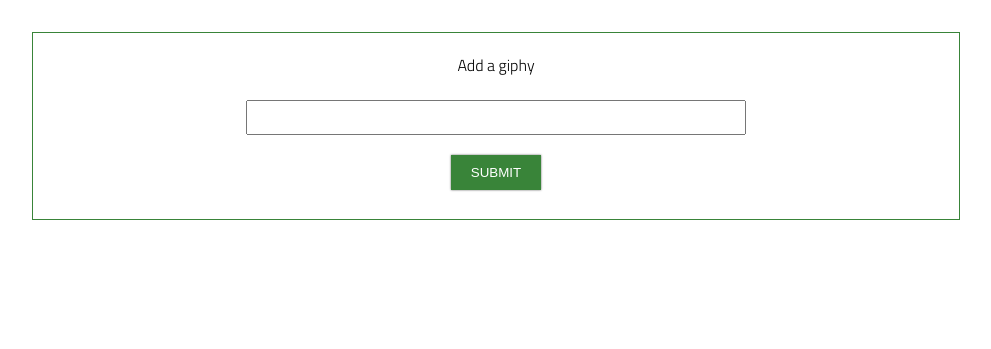
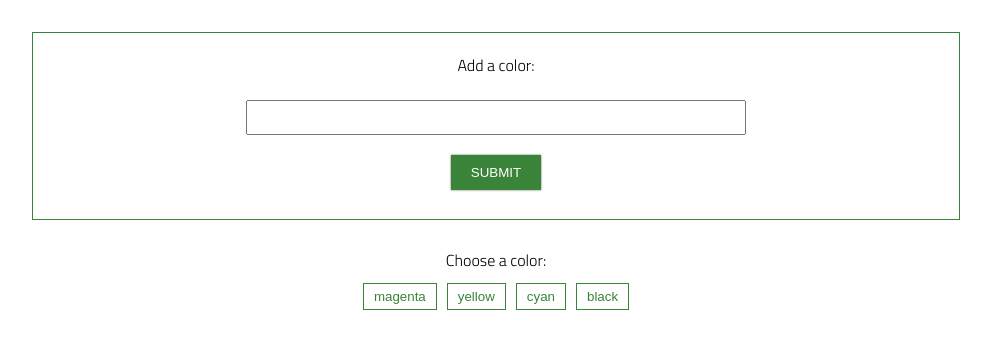
Before and after one commit to mavbeane/GifTastic, a PHP site: page / in a window 1280 px wide. Shown: the top 349 px of the page, without its empty margins (144-1135 px from the left). Run offline with PHP 8.4, Linux system fonts and the light colour scheme.

Commit message:
final javascript

```diff
--- a/assets/css/styles.css
+++ b/assets/css/styles.css
@@ -30,6 +30,7 @@
     width: 100%;
     border: 1px solid #398439;
     padding: 1em;
+    margin-bottom: 2em;
 }
 #add-giphy input, #add-giphy label {
     width: 100%;
@@ -38,6 +39,7 @@
     display: block;
     min-height: 35px;
 }
+h3{ margin: .5em auto;}
 
 #submit {
     background-color: #398439;
@@ -49,3 +51,29 @@
     cursor: pointer;
 }
 #submit:hover {opacity: 0.95}
+
+.topic-buttons {
+    background-color: transparent;
+    border: 1px solid #398439;
+    color: #398439;
+    padding: 5px 10px;
+    margin: .5em 5px;
+}
+.topic-buttons:hover {
+    opacity: 0.75;
+    cursor: pointer;
+}
+.giphies {
+    border: 1px solid #f2f2f2;
+    padding: 10px;
+    margin: .25em;
+    display: inline-block;
+
+}
+.giphies p {
+    margin-bottom: .5em;
+    color: #999;
+}
+#results {
+    padding: 1em 0;
+}
--- a/assets/js/giftastic.js
+++ b/assets/js/giftastic.js
@@ -1,9 +1,98 @@
 $(document).ready(function() {
 
+    var topics = ['magenta', 'yellow', 'cyan', 'black'];
+    var button;
+
+    buttonGiphies();
+
+    function buttonGiphies() {
+
+        $('#topics').empty();
+
+        for (var i = 0; i < topics.length; i++) {
+
+            button = $('<button>').attr('class', 'topic-buttons').attr('data-colors', topics[i]).html(topics[i]);
+            $('#topics').append(button);
+
+        };
+
+        $('.topic-buttons').click(function() {
+
+            var color = $(this).data('colors');
+            var queryURL = "http://api.giphy.com/v1/gifs/search?q=" + color + "&api_key=dc6zaTOxFJmzC&limit=10";
+
+            $('#results').empty();
+
+            $.ajax({
+                url: queryURL,
+                method: 'GET'
+            })
+                .done(function(response) {
+                    console.log(response);
+
+                    var results = response.data;
+
+                    for (var i = 0; i < results.length; i++) {
+
+                        var giphyDiv = $('<div class="giphies"></div>');
+                        var giphyRating = $('<p>' + results[i].rating + '</p>');
+                        var giphyImage = $('<img>')
+                            .addClass('giphy-image')
+                            .attr('src', results[i].images.fixed_height_still.url)
+                            .attr('data-still', results[i].images.fixed_height_still.url)
+                            .attr('data-animate', results[i].images.fixed_height.url)
+                            .attr('data-state', 'still');
+
+                        giphyDiv.append(giphyImage).append(giphyRating);
+
+                        $('#results').prepend(giphyDiv);
+
+                    }
+
+                    $('.giphy-image').on('click', function () {
+
+                        var dataState =  $(this).attr('data-state');
+                        console.log(dataState);
 
 
+                         if (dataState == 'still') {
 
+                             console.log('It is still');
+                             $(this).attr('src', $(this).attr('data-animate'));
+                             $(this).attr('data-state', 'animate');
 
+                         } else if (dataState == 'animate') {
+
+                             console.log('It is moving!');
+                             $(this).attr('src', $(this).attr('data-still'));
+                             $(this).attr('data-state', 'still');
+
+                         };
+
+                    });
+                });
+
+        });
+
+    };
+
+    $('#submit').click(function() {
+
+        if ($('#giphy-input').val().length === 0) {
+
+            alert('Please add a color!');
+
+        } else {
+
+            topics.push($('#giphy-input').val());
+            buttonGiphies();
+
+            $('#giphy-input').val('');
+            console.log(topics);
+
+        }
+
+    });
 
 
 
--- a/index.html
+++ b/index.html
@@ -4,7 +4,6 @@
 		<title>GifTastic</title>
 		<link rel="stylesheet" type="text/css" href="assets/css/reset.css">
 		<link rel="stylesheet" type="text/css" href="assets/css/styles.css">
-
 
 		<script src="assets/js/jquery-2.2.3.js"></script>
 		<script src="assets/js/giftastic.js"></script>
@@ -15,19 +14,13 @@
 		<div id="wrapper">
 
 			<div id="add-giphy">
-				<label>Add a giphy</label>
+				<label>Add a color:</label>
 				<input type="text" id="giphy-input">
 				<button id="submit">SUBMIT</button>
 			</div>
-
-
-
-
-
-
-			<footer>
-			</footer>
-
-		</div>
+            <h3>Choose a color:</h3>
+			<div id="topics"></div>
+			<div id="results"></div>
+        </div>
 	</body>
 </html>
```
